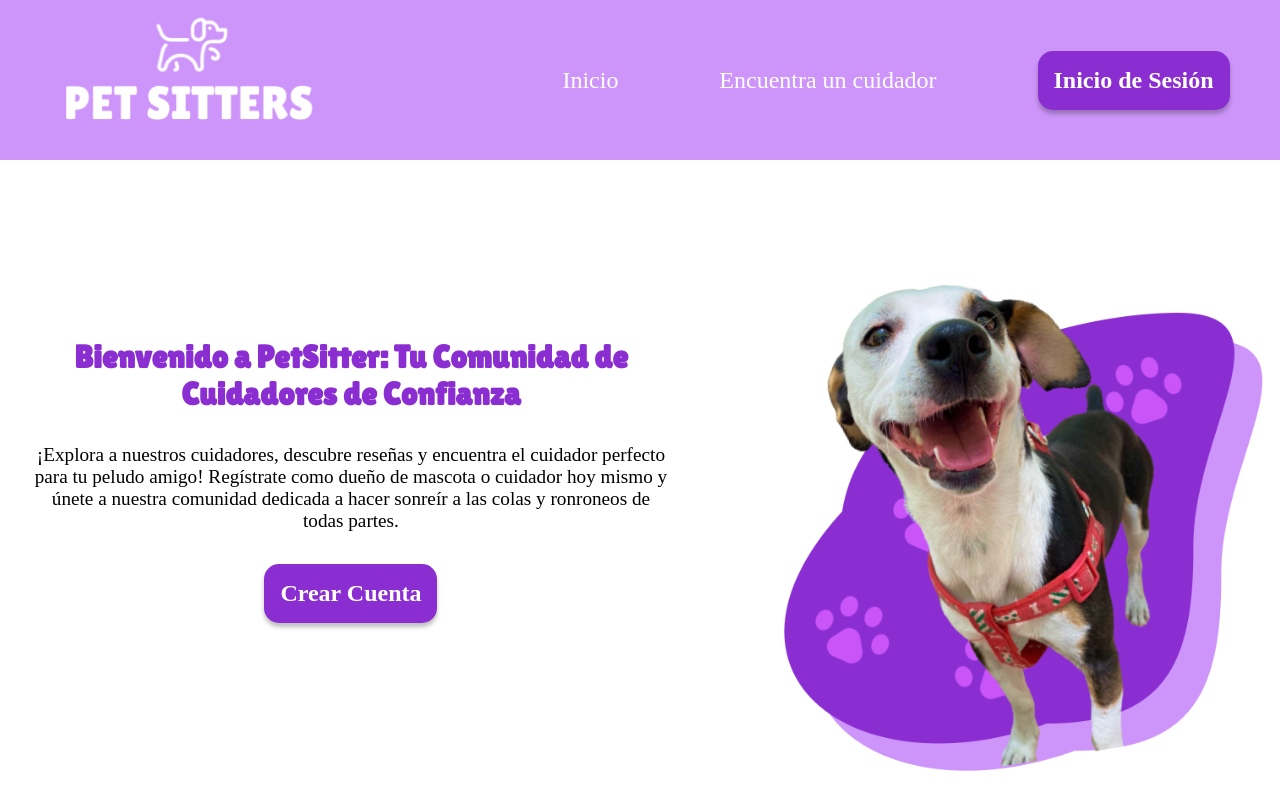
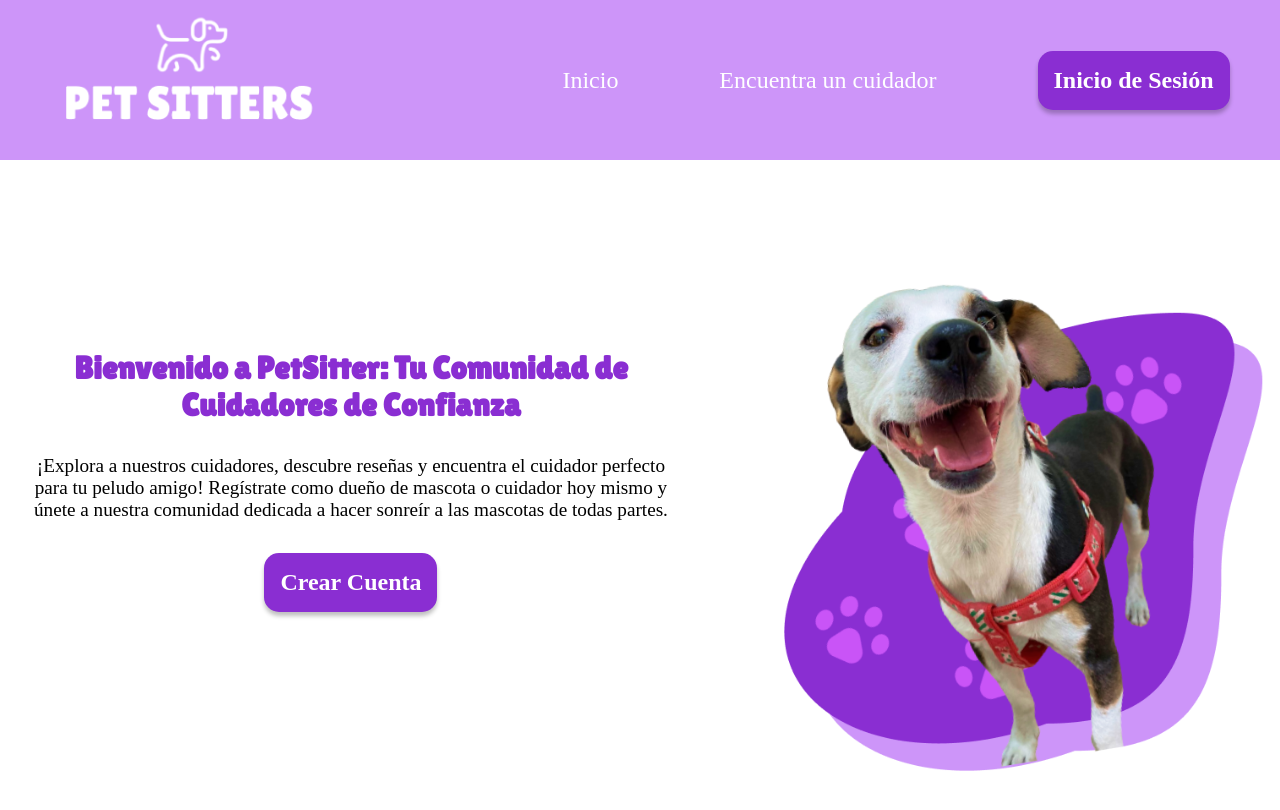
Before and after one commit to danipreciado/Petsitters, a React (Vite) app in the folder client/: page / in a window 1280 px wide. Shown: the top 810 px of the page. Built offline with nearby package versions, Linux system fonts and the light colour scheme; a web font is replaced by a local one.

Commit message:
changed welcome message

```diff
--- a/client/src/components/WelcomeMessage/WelcomeMessage.jsx
+++ b/client/src/components/WelcomeMessage/WelcomeMessage.jsx
@@ -15,7 +15,7 @@ function WelcomeMessage() {
             <article className={styles.welcomeMessage__message}>
                 <h1 className={styles.welcomeMessage__h1}> Bienvenido a PetSitter: Tu Comunidad de Cuidadores de Confianza </h1>
                 <p className={styles.welcomeMessage__p}> ¡Explora a nuestros cuidadores, descubre reseñas y encuentra el cuidador perfecto para tu peludo amigo!
-                    Regístrate como dueño de mascota o cuidador hoy mismo y únete a nuestra comunidad dedicada a hacer sonreír a las colas y ronroneos de todas partes.</p>
+                    Regístrate como dueño de mascota o cuidador hoy mismo y únete a nuestra comunidad dedicada a hacer sonreír a las mascotas de todas partes.</p>
                 {!token && (
                     <button
                         className={styles.welcomeMessage__registerButton}
```
